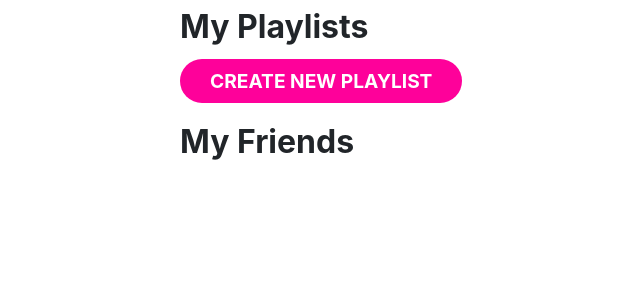
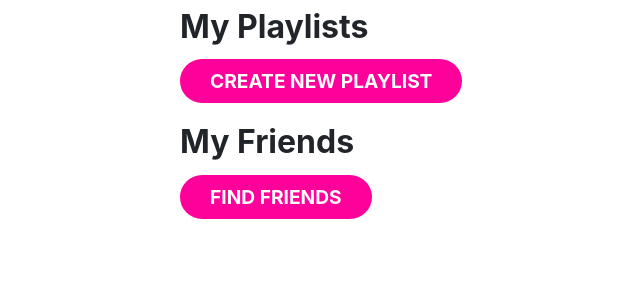
Before and after one commit to sarahwxie/GoodTunes, a Flask app: page /profile/ in a window 1280 px wide. Shown: the part 454-754 px from the top of the page, without its empty margins (180-820 px from the left). Run offline with Flask 2, Linux system fonts and the light colour scheme; data comes from the database, SQL or seed files in the repository; some libraries are stand-ins or nearby versions.

Commit message:
friends page link-in

```diff
--- a/main.py
+++ b/main.py
@@ -145,6 +145,9 @@ def search():
     songs1.pop(0)
     return render_template("search.html", songs=songs1)
 
+@app.route('/connect')
+def connect():
+    return render_template("friends.html")
 
 @app.route('/create', methods=['GET', 'POST'])
 def create():
--- a/templates/profile.html
+++ b/templates/profile.html
@@ -55,6 +55,9 @@
             </div>
             <div>
                 <h1 style="display:inline-block;"><strong>My Friends</strong></h1>
+                <div>
+                    <a href="/connect" class="pinkBtn"><strong>Find Friends</strong></a>
+                </div>
             </div>
         </div>
     </div>
```
